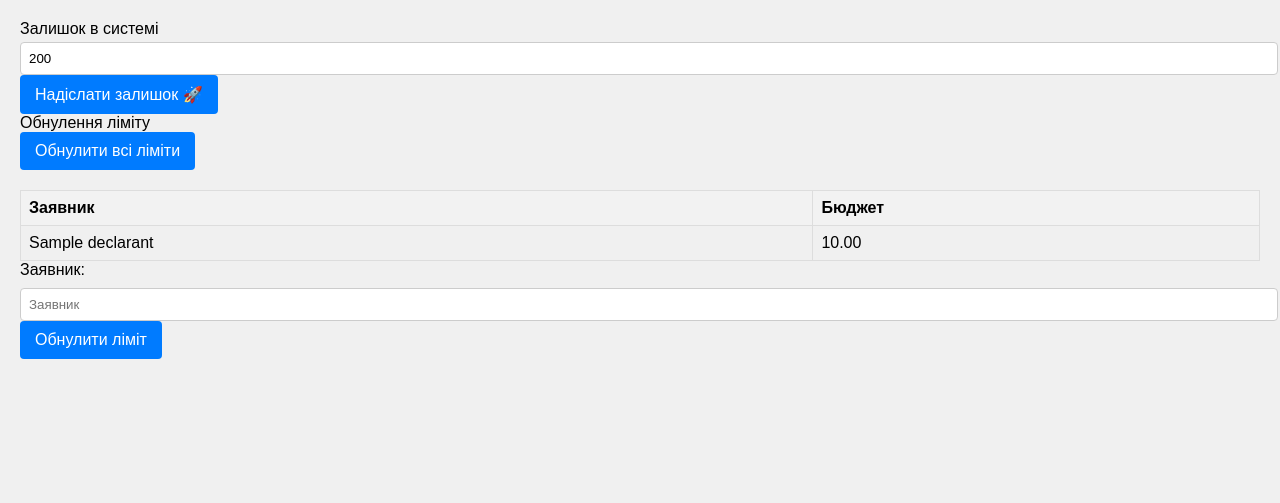
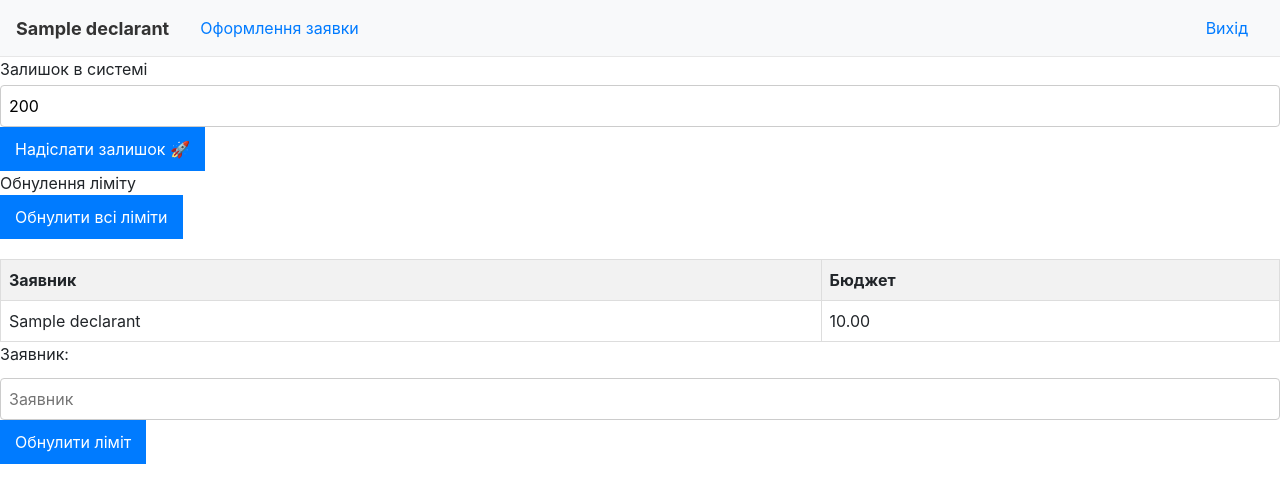
Before and after one commit to Bidya12313/ozp, a Flask app: template app/templates/admin.html in a window 1280 px wide. Shown: the top 503 px of the page. Run offline with Flask 3, Linux system fonts and the light colour scheme; the template is opened without the code that fills it: most values are stand-ins (such as "Sample title", 1, 10 or a date in 2020); some libraries are stand-ins or nearby versions.

Commit message:
created nav bar

```diff
--- a/app/main_routes.py
+++ b/app/main_routes.py
@@ -22,6 +22,7 @@
 @login_required
 def main():
     declarant = current_user
+    admin_status = declarant.admin_status == '+'
     return render_template(
         "main.html",
         declarant=declarant.name,
@@ -30,6 +31,7 @@
         directors=get_all_directors(),
         categories=get_all_categories(),
         user_taxes=get_all_user_taxes(declarant.name),
+        is_admin=admin_status
     )
 
 
@@ -42,6 +44,7 @@
     if admin_status == '+':
         return render_template(
             "admin.html",
+            declarant=declarant.name,
             daily_user_budget = get_declarants_balances()
         )
     flash('Ви повинні бути адміністратором')
--- a/app/static/css/style.css
+++ b/app/static/css/style.css
@@ -2,7 +2,7 @@
     font-family: Arial, sans-serif;
     background-color: #f0f0f0;
     margin: 0;
-    padding: 20px;
+    padding: 0px;
 }
 
 .container {
@@ -91,3 +91,33 @@
     max-height: calc(10 * 40px); /* Висота для 10 рядків, налаштуйте при необхідності */
     overflow-y: auto; /* Вертикальна прокрутка */
 }
+
+.navbar {
+    display: flex;
+    justify-content: space-between;
+    align-items: center;
+    background-color: #f8f9fa;
+    padding: 10px 20px;
+    border-bottom: 1px solid #e7e7e7;
+}
+.navbar-left {
+    display: flex;
+    align-items: center;
+}
+
+.navbar-right a {
+    margin-left: 20px;
+    text-decoration: none;
+    color: #007bff;
+}
+.navbar-right a:hover {
+    text-decoration: underline;
+}
+
+.account-nickname {
+    pointer-events: none;
+    font-weight: bold;
+    font-size: 18px;
+    color: #333;
+    margin-right: 15px;
+}
--- a/app/templates/admin.html
+++ b/app/templates/admin.html
@@ -5,8 +5,13 @@
     <meta name="viewport" content="width=device-width, initial-scale=1.0">
     <title>Форма SUP</title>
     <link rel="stylesheet" href="{{ url_for('static', filename='css/style.css') }}">
+    <link rel="stylesheet" href="https://stackpath.bootstrapcdn.com/bootstrap/4.5.2/css/bootstrap.min.css">
 </head>
 <body>
+
+    <!-- navbar -->
+    {% include 'header.html' %}
+
     {% block body %}
     <div class="form-container">
         <div class="form-header">Залишок в системі</div>
--- /dev/null
+++ b/app/templates/header.html
@@ -0,0 +1,13 @@
+<!-- Навігаційна шапка -->
+<div class="navbar">
+    <div class="navbar-left">
+        <a href class="account-nickname">{{ declarant }}</a>
+        <a href="/" class="nav-link">Оформлення заявки</a>
+        {% if is_admin %}
+            <a href="/admin">Адмін</a>
+        {% endif %}
+    </div>
+    <div class="navbar-right">
+        <a href="/logout" class="nav-link">Вихід</a>
+    </div>
+</div>
--- a/app/templates/main.html
+++ b/app/templates/main.html
@@ -8,6 +8,10 @@
     <link rel="stylesheet" href="https://stackpath.bootstrapcdn.com/bootstrap/4.5.2/css/bootstrap.min.css">
 </head>
 <body>
+
+    <!-- navbar -->
+    {% include 'header.html' %}
+
     <!-- error message -->
     {% include 'flash_messages.html' %}
 
```
Also changed, not shown: app/auth_routes.py (+11 -1 lines), todo.md (+5 -1 lines).
